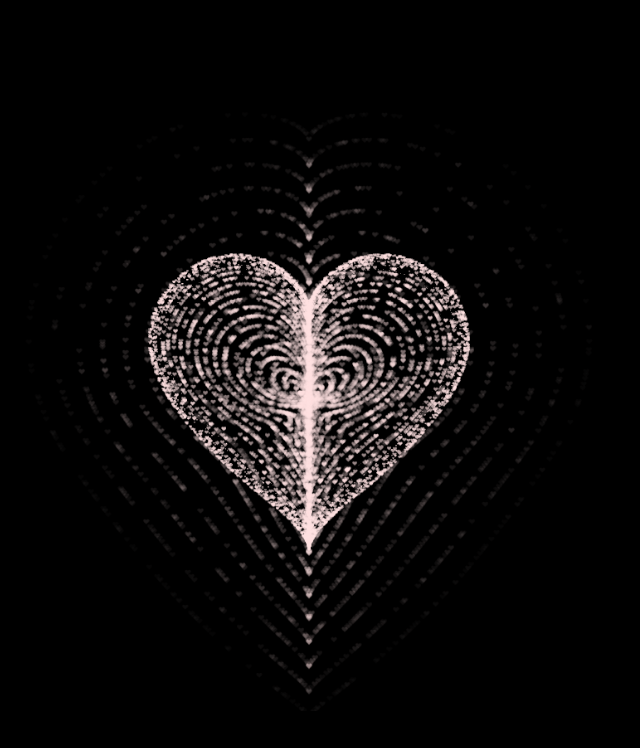
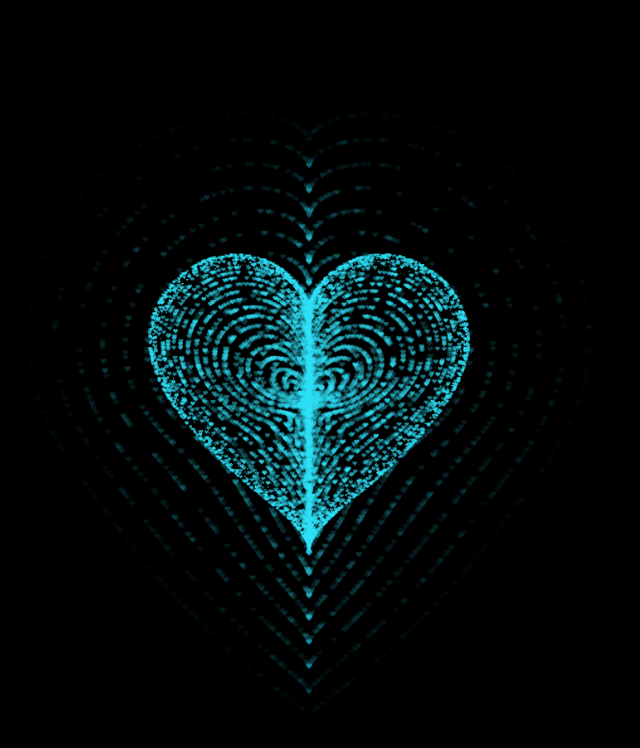
Before and after one commit to HHoangGT/Just-A-Heart-With-HTML, a plain HTML site: page index.html in a window 1280 px wide. Shown: the whole page, without its empty margins (331-971 px from the left). Drawn offline with Linux system fonts and the light colour scheme; animation ran at ten frames a second.

Commit message:
Update index.html

```diff
--- a/index.html
+++ b/index.html
@@ -246,7 +246,7 @@
 					}
 					context.closePath();
 					// create the fill
-					context.fillStyle = "#FFE1E1";
+					context.fillStyle = "#31E1F7";
 					context.fill();
 					// create the image
 					var image = new Image();
```
